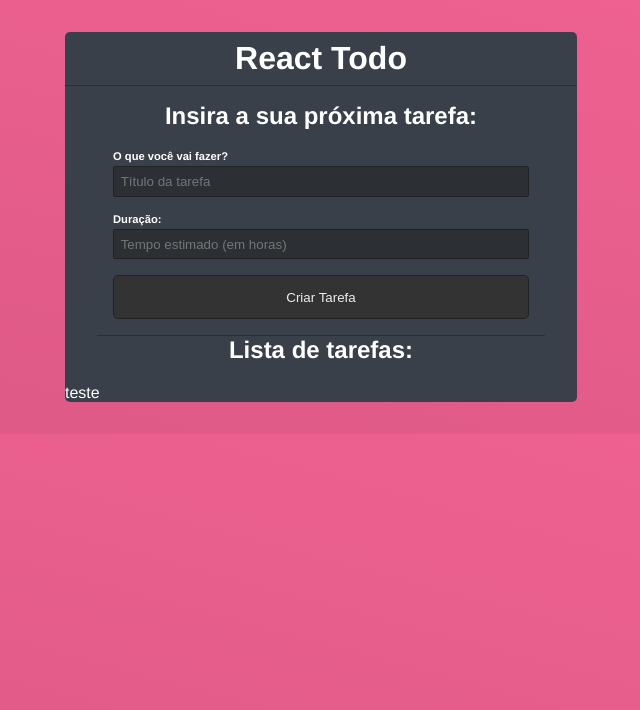
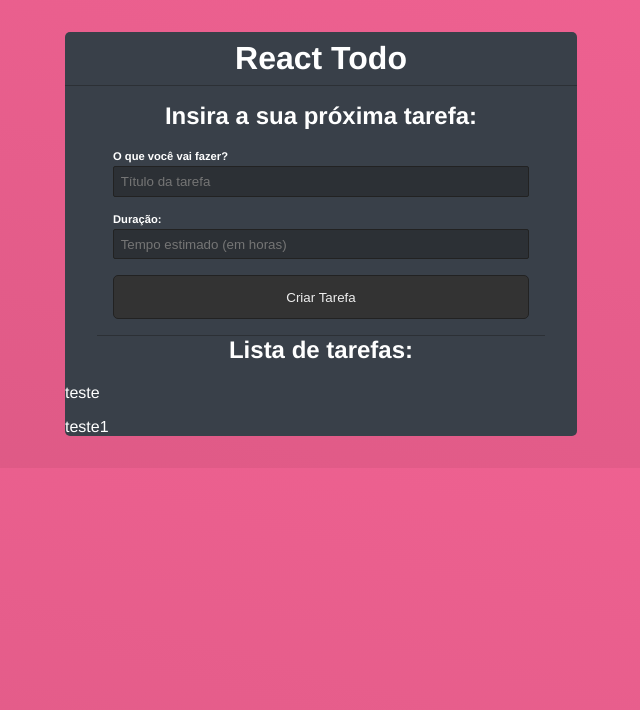
Before and after one commit to Danielecarn/To-Do-List, a React (Create React App) app in the folder to_do/: page / in a window 1280 px wide. Shown: the top 710 px of the page, without its empty margins (319-959 px from the left). Built offline with nearby package versions, Linux system fonts and the light colour scheme; data requests are answered from the project's data file.

Commit message:
Atualizando lista de tarefas

```diff
--- a/to_do/data/db.json
+++ b/to_do/data/db.json
@@ -5,6 +5,12 @@
       "title": "teste",
       "time": "2",
       "done": false
+    },
+    {
+      "id": 0.38463579424922933,
+      "title": "teste1",
+      "time": "1",
+      "done": false
     }
   ]
 }
--- a/to_do/src/App.js
+++ b/to_do/src/App.js
@@ -47,7 +47,9 @@ function App() {
       headers:{
         "Content-Type": "application/json",
       },
-    })
+    });
+
+    setTodos((prevState)=>[...prevState, todo])
 
     setTitle("");
     setTime("");
```
